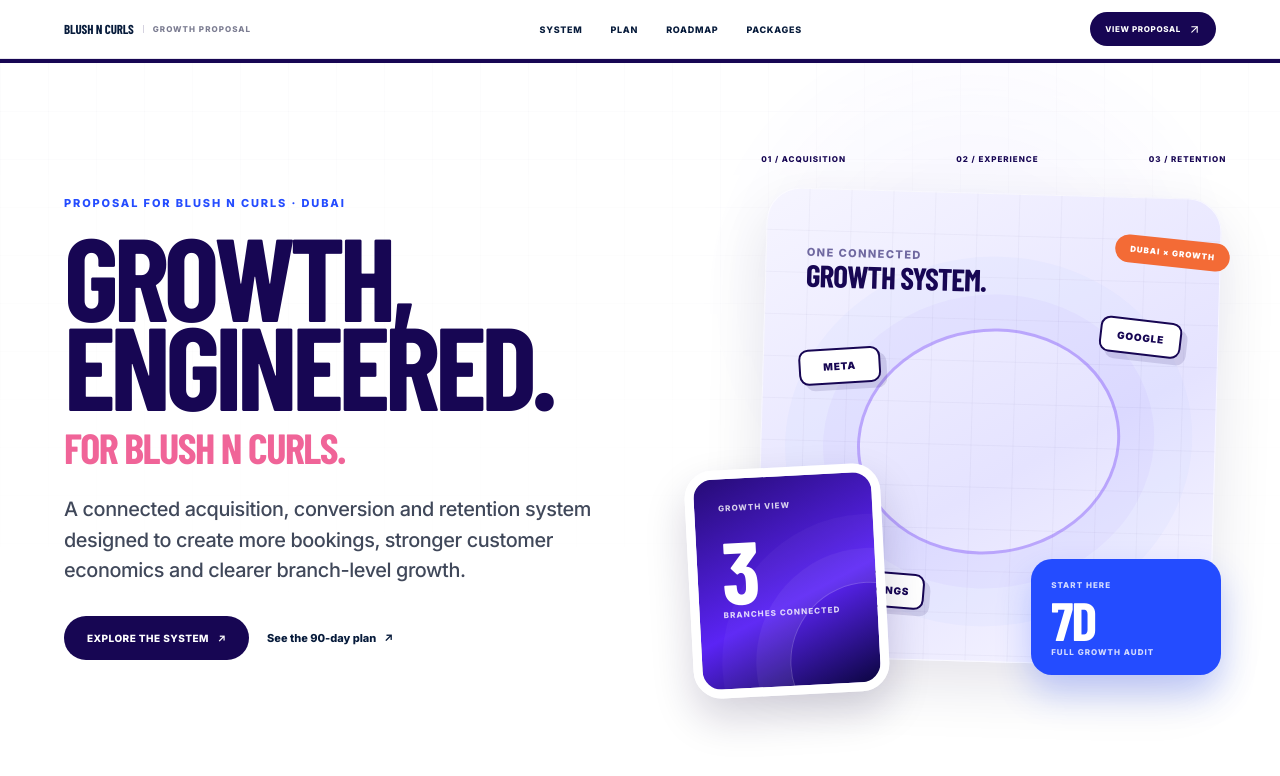
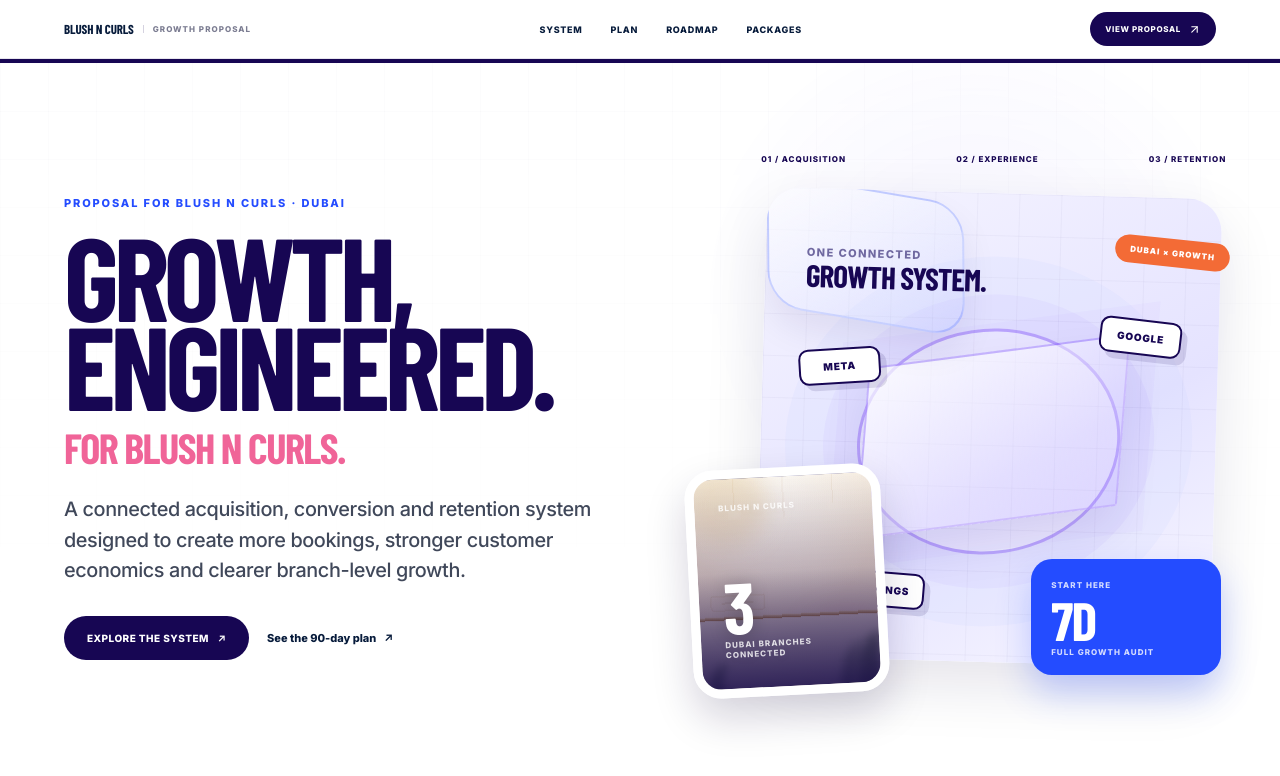
Before and after one commit to Growth-Escalators/blush-n-curls-proposal, a Next.js app: page / in a window 1280 px wide. Shown: the top 776 px of the page. Built offline with nearby package versions, Linux system fonts and the light colour scheme; a web font is replaced by a local one.

Commit message:
Aggressively align proposal to reference visual system
Promote the QA-verified reference-proportion tuning, richer hero media treatment, taller showcase sections, and final package CTA refinements.

```diff
--- a/src/components/ProposalReference.tsx
+++ b/src/components/ProposalReference.tsx
@@ -1,5 +1,6 @@
 import { ArrowUpRight, Check } from "lucide-react";
 import styles from "./ProposalReference.module.css";
+import tune from "./ProposalReferenceTune.module.css";
 
 const PROOF = [
   { value: "7", label: "days to complete the audit" },
@@ -236,9 +237,9 @@
       </header>
 
       <main>
-        <section id="top" className={styles.hero}>
+        <section id="top" className={`${styles.hero} ${tune.hero}`}>
           <div className={styles.heroBackdrop} aria-hidden />
-          <div className={styles.heroShell}>
+          <div className={`${styles.heroShell} ${tune.heroShell}`}>
             <div className={styles.heroCopy}>
               <p className={styles.eyebrow}>Proposal for Blush N Curls · Dubai</p>
               <h1 className={styles.heroTitle}>
@@ -253,9 +254,9 @@
               </div>
             </div>
 
-            <div className={styles.heroStage} aria-label="Blush N Curls growth system visual">
+            <div className={`${styles.heroStage} ${tune.heroStage}`} aria-label="Blush N Curls growth system visual">
               <div className={styles.heroStageRail}><span>01 / ACQUISITION</span><span>02 / EXPERIENCE</span><span>03 / RETENTION</span></div>
-              <div className={styles.heroMedia}>
+              <div className={`${styles.heroMedia} ${tune.heroMedia}`}>
                 <div className={styles.heroCanvasGrid} />
                 <div className={styles.heroCanvasTitle}>ONE CONNECTED<br /><strong>GROWTH SYSTEM.</strong></div>
                 <div className={styles.heroPath} />
@@ -264,27 +265,27 @@
                 <span className={`${styles.heroNode} ${styles.heroNodeThree}`}>BOOKINGS</span>
                 <span className={`${styles.heroNode} ${styles.heroNodeFour}`}>RETENTION</span>
               </div>
-              <div className={styles.heroInset}>
-                <span>GROWTH VIEW</span>
+              <div className={`${styles.heroInset} ${tune.heroInset}`}>
+                <span>BLUSH N CURLS</span>
                 <strong>3</strong>
-                <small>branches connected</small>
+                <small>Dubai branches connected</small>
               </div>
               <div className={styles.heroMetric}><span>START HERE</span><strong>7D</strong><small>full growth audit</small></div>
               <div className={styles.heroTag}>DUBAI × GROWTH</div>
             </div>
           </div>
 
-          <div className={styles.proofRail}>
+          <div className={`${styles.proofRail} ${tune.proofRail}`}>
             {PROOF.map((item) => <div className={styles.proofItem} key={item.label}><strong>{item.value}</strong><span>{item.label}</span></div>)}
           </div>
         </section>
 
-        <section className={styles.brands} aria-label="Connected growth capabilities">
+        <section className={`${styles.brands} ${tune.brands}`} aria-label="Connected growth capabilities">
           <div className={styles.sectionShell}><div className={styles.brandHeading}><p className={styles.eyebrow}>Connected around one commercial goal</p><span>Acquire → Convert → Retain → Measure</span></div></div>
           <div className={styles.brandMarquee}><div className={styles.brandTrack}>{[...MARQUEE, ...MARQUEE].map((item, index) => <span key={`${item}-${index}`}>{item}</span>)}</div></div>
         </section>
 
-        <section id="system" className={styles.services}>
+        <section id="system" className={`${styles.services} ${tune.services}`}>
           <div className={styles.sectionShell}>
             <div className={styles.servicesIntro}>
               <p className={styles.eyebrow}>One connected growth system</p>
@@ -293,12 +294,12 @@
               <a className={styles.pillCta} href="#proof">See how we execute</a>
             </div>
 
-            <div className={styles.serviceGrid}>
+            <div className={`${styles.serviceGrid} ${tune.serviceGrid}`}>
               {SERVICES.map((service) => {
                 const featured = "featured" in service && service.featured;
                 const eyebrow = "eyebrow" in service ? service.eyebrow : undefined;
                 return (
-                  <article className={`${styles.serviceCard} ${featured ? styles.serviceFeatured : ""}`} key={service.title}>
+                  <article className={`${styles.serviceCard} ${tune.serviceCard} ${featured ? styles.serviceFeatured : ""}`} key={service.title}>
                     <div className={styles.serviceContent}>
                       {eyebrow ? <p className={styles.serviceEyebrow}>{eyebrow}</p> : null}
                       <h3>{service.title}</h3>
@@ -313,7 +314,7 @@
           </div>
         </section>
 
-        <section id="proof" className={styles.work}>
+        <section id="proof" className={`${styles.work} ${tune.work}`}>
           <div className={styles.sectionShell}>
             <div className={styles.workIntro}>
               <div><p className={`${styles.eyebrow} ${styles.eyebrowLight}`}>The growth plan</p><h2>Growth you can see.<br />Proof you can measure.</h2></div>
@@ -324,8 +325,8 @@
               {WORK.map((item) => {
                 const featured = "featured" in item && item.featured;
                 return (
-                  <article className={`${styles.caseCard} ${featured ? styles.caseCardFeature : ""}`} key={item.title}>
-                    <div className={styles.caseMedia}><WorkVisual type={item.visual} /></div>
+                  <article className={`${styles.caseCard} ${tune.caseCard} ${featured ? styles.caseCardFeature : ""}`} key={item.title}>
+                    <div className={`${styles.caseMedia} ${tune.caseMedia}`}><WorkVisual type={item.visual} /></div>
                     <div className={styles.caseBody}>
                       <div className={styles.caseCategory}>{item.category}</div>
                       <h3>{item.title}</h3>
@@ -339,14 +340,14 @@
           </div>
         </section>
 
-        <section className={styles.technology}>
+        <section className={`${styles.technology} ${tune.technology}`}>
           <div className={styles.sectionShell}>
             <div className={styles.techTop}>
               <div className={styles.techCopy}><p className={styles.eyebrow}>Growth intelligence</p><h2>Meet your growth advantage.</h2><p>Instead of isolated channel reports, we connect spend to service demand, bookings, branch performance and repeat value so the next decision is obvious.</p><a href="#packages" className={styles.darkPill}>See the growth partnership</a></div>
               <div className={styles.techBenefits}><span>Branch-level acquisition view</span><span>Service + offer performance</span><span>Booking and conversion visibility</span><span>Retention and reputation signals</span></div>
             </div>
 
-            <div className={styles.botStage}>
+            <div className={`${styles.botStage} ${tune.botStage}`}>
               <div className={styles.botGlow} />
               <div className={styles.botWindow}>
                 <div className={styles.botHeader}><div><b>Blush Growth Intelligence</b><span>One commercial view</span></div><span className={styles.online}><i /> Live system</span></div>
@@ -364,11 +365,11 @@
           </div>
         </section>
 
-        <section className={styles.people}>
+        <section className={`${styles.people} ${tune.people}`}>
           <div className={styles.sectionShell}>
             <div className={styles.peopleGrid}>
               <div className={styles.peopleCopy}><p className={styles.eyebrow}>How we operate</p><h2>Human-led.<br />AI-enabled.<br />Accountable.</h2><p>Strategy stays close to execution. Performance, creative, CRO, SEO and retention decisions are reviewed against the same commercial outcomes instead of disappearing into separate channel reports.</p><a className={styles.pillOutline} href="#roadmap">See how we move</a></div>
-              <div className={styles.peopleMedia} aria-label="No-face operating system visual">
+              <div className={`${styles.peopleMedia} ${tune.peopleMedia}`} aria-label="No-face operating system visual">
                 <div className={styles.peopleMain}>
                   <div className={styles.operatorHeader}><span>ONE GROWTH TEAM</span><b>BLUSH N CURLS</b></div>
                   <div className={styles.operatorGrid}><i>PERFORMANCE</i><i>CREATIVE</i><i>CRO</i><i>SEO</i><i>RETENTION</i><i>ANALYTICS</i></div>
@@ -381,21 +382,21 @@
           </div>
         </section>
 
-        <section id="roadmap" className={styles.insights}>
+        <section id="roadmap" className={`${styles.insights} ${tune.insights}`}>
           <div className={styles.sectionShell}>
             <div className={styles.insightsHeading}><div><p className={styles.eyebrow}>How we move</p><h2>Thinking built<br />to move the work.</h2></div><span>7 / 30 / 60 / 90</span></div>
             <div className={styles.insightsLayout}>
-              <article className={styles.featuredInsight}><span>01 / THE FIRST 90 DAYS</span><h3>AUDIT FIRST.<br />FIX ACQUISITION.<br />THEN COMPOUND.</h3><p>The operating principle is simple: diagnose the leaks, stabilise paid acquisition, improve conversion, then add retention and organic compounding.</p><div className={styles.featuredInsightTags}><i>Audit</i><i>Meta</i><i>Google</i><i>CRO</i><i>Retention</i></div></article>
+              <article className={`${styles.featuredInsight} ${tune.featuredInsight}`}><span>01 / THE FIRST 90 DAYS</span><h3>AUDIT FIRST.<br />FIX ACQUISITION.<br />THEN COMPOUND.</h3><p>The operating principle is simple: diagnose the leaks, stabilise paid acquisition, improve conversion, then add retention and organic compounding.</p><div className={styles.featuredInsightTags}><i>Audit</i><i>Meta</i><i>Google</i><i>CRO</i><i>Retention</i></div></article>
               <div className={styles.insightList}>{ROADMAP.map(([num,when,title,copy]) => <article key={num}><span>{num}</span><div><small>{when}</small><h3>{title}</h3><p>{copy}</p></div><b>↗</b></article>)}</div>
             </div>
           </div>
         </section>
 
-        <section id="packages" className={styles.packageBand}>
+        <section id="packages" className={`${styles.packageBand} ${tune.packageBand}`}>
           <div className={styles.sectionShell}>
             <div className={styles.packageLayout}>
-              <div className={styles.packageIntro}><p className={`${styles.eyebrow} ${styles.eyebrowLight}`}>Partnership options</p><h2>Choose your<br />growth partnership.</h2><p>Performance improves the advertising. Growth Partnership builds the system around it.</p><div className={styles.packageChecks}><span><Check size={15} /> 7-day audit first</span><span><Check size={15} /> No team-member faces</span><span><Check size={15} /> Clear monthly scope</span></div></div>
-              <div className={styles.packagePanel}>
+              <div className={styles.packageIntro}><p className={`${styles.eyebrow} ${styles.eyebrowLight}`}>Partnership options</p><h2>Get your<br />growth partnership.</h2><p>Performance improves the advertising. Growth Partnership builds the system around it.</p><div className={styles.packageChecks}><span><Check size={15} /> 7-day audit first</span><span><Check size={15} /> No team-member faces</span><span><Check size={15} /> Clear monthly scope</span></div></div>
+              <div className={`${styles.packagePanel} ${tune.packagePanel}`}>
                 <article className={styles.packageOption}><div><span>PERFORMANCE</span><h3>AED 2,500 <small>/ month</small></h3><p>A focused acquisition partnership.</p></div><ul>{PERFORMANCE.map(item => <li key={item}><Check size={14} />{item}</li>)}</ul></article>
                 <article className={`${styles.packageOption} ${styles.packageRecommended}`}><div className={styles.recommendedLabel}>RECOMMENDED FOR BLUSH N CURLS</div><div><span>GROWTH PARTNERSHIP</span><h3>AED 4,000 <small>/ month</small></h3><p>Acquisition, conversion, retention and intelligence connected.</p></div><ul>{GROWTH.map(item => <li key={item}><Check size={14} />{item}</li>)}</ul></article>
                 <a href="#top" className={styles.packageButton}>Start with the 7-day audit <ArrowUpRight size={16} /></a>
--- /dev/null
+++ b/src/components/ProposalReferenceTune.module.css
@@ -0,0 +1,90 @@
+.heroMedia {
+  isolation: isolate;
+}
+.heroMedia::before {
+  content: "";
+  position: absolute;
+  z-index: 1;
+  width: 58%;
+  height: 36%;
+  left: 22%;
+  top: 34%;
+  border: 2px solid rgba(93,36,245,.24);
+  background: linear-gradient(150deg,rgba(255,255,255,.7),rgba(107,55,255,.1));
+  transform: rotate(-9deg) skewX(-12deg);
+  box-shadow: 0 22px 42px rgba(23,6,83,.08), 0 0 0 28px rgba(93,36,245,.025);
+}
+.heroMedia::after {
+  content: "";
+  position: absolute;
+  z-index: 1;
+  width: 44%;
+  height: 28%;
+  right: 11%;
+  bottom: 14%;
+  border: 2px solid rgba(36,76,255,.2);
+  background: linear-gradient(145deg,rgba(255,255,255,.76),rgba(36,76,255,.08));
+  transform: rotate(8deg) skewX(10deg);
+  box-shadow: 0 18px 34px rgba(23,6,83,.08);
+}
+.heroInset {
+  background-image:
+    linear-gradient(180deg,rgba(23,6,83,.02) 0%,rgba(23,6,83,.08) 45%,rgba(13,5,57,.76) 100%),
+    url('/images/final-cta-salon.svg') !important;
+  background-size: cover !important;
+  background-position: center 46% !important;
+  color: #fff !important;
+}
+.heroInset::after {
+  background: linear-gradient(180deg,transparent 0%,rgba(23,6,83,.42) 100%) !important;
+  border: 0 !important;
+  border-radius: 0 !important;
+  inset: 0 !important;
+  width: auto !important;
+  height: auto !important;
+  box-shadow: none !important;
+}
+.heroInset > * { position: relative; z-index: 3 !important; text-shadow: 0 2px 18px rgba(0,0,0,.24); }
+.heroInset strong { margin-top: 52% !important; font-size: 72px !important; }
+
+.services { padding-bottom: clamp(138px,13vw,198px) !important; }
+.serviceGrid { gap: 26px !important; }
+.serviceCard { min-height: 600px !important; border-radius: 34px !important; }
+
+.work { padding-top: clamp(126px,12vw,184px) !important; padding-bottom: clamp(132px,12.5vw,190px) !important; }
+.caseCard { min-height: 466px !important; }
+.caseMedia { min-height: 436px !important; }
+
+.technology { padding-top: clamp(126px,12vw,184px) !important; padding-bottom: clamp(130px,12vw,188px) !important; }
+.botStage { min-height: 640px !important; margin-top: 82px !important; }
+
+.people { padding-top: clamp(122px,12vw,182px) !important; padding-bottom: clamp(126px,12vw,184px) !important; }
+.peopleMedia { min-height: 610px !important; }
+
+.insights { padding-top: clamp(124px,12vw,184px) !important; padding-bottom: clamp(126px,12vw,184px) !important; }
+.featuredInsight { min-height: 660px !important; }
+
+.packageBand { padding-top: clamp(126px,12vw,184px) !important; padding-bottom: clamp(126px,12vw,184px) !important; }
+.packagePanel { padding: 28px !important; border-radius: 30px !important; }
+
+@media (max-width: 900px) {
+  .serviceCard { min-height: 540px !important; }
+  .caseCard { min-height: 0 !important; }
+  .caseMedia { min-height: 400px !important; }
+  .botStage { min-height: 690px !important; }
+  .peopleMedia { min-height: 560px !important; }
+  .featuredInsight { min-height: 560px !important; }
+}
+
+@media (max-width: 640px) {
+  .heroInset strong { margin-top: 44% !important; font-size: 54px !important; }
+  .services { padding-bottom: 112px !important; }
+  .serviceCard { min-height: 520px !important; }
+  .work { padding-block: 110px !important; }
+  .caseMedia { min-height: 320px !important; }
+  .technology,.people,.insights,.packageBand { padding-block: 108px !important; }
+  .botStage { min-height: 700px !important; margin-top: 64px !important; }
+  .peopleMedia { min-height: 480px !important; }
+  .featuredInsight { min-height: 500px !important; }
+  .packagePanel { padding: 15px !important; }
+}
```
